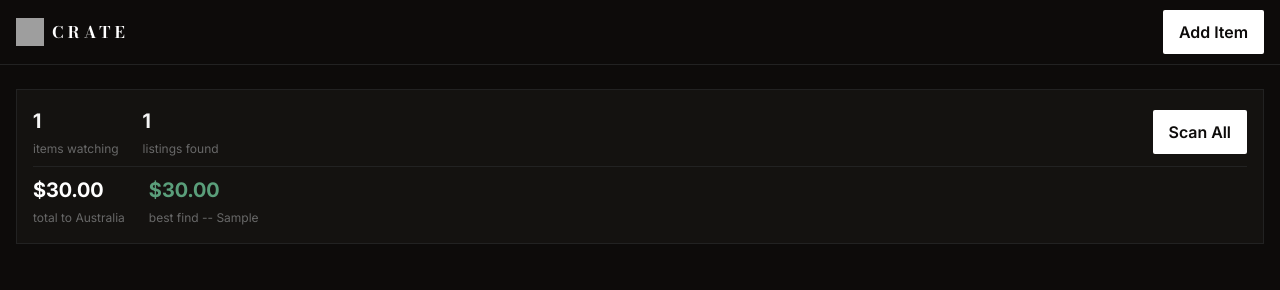
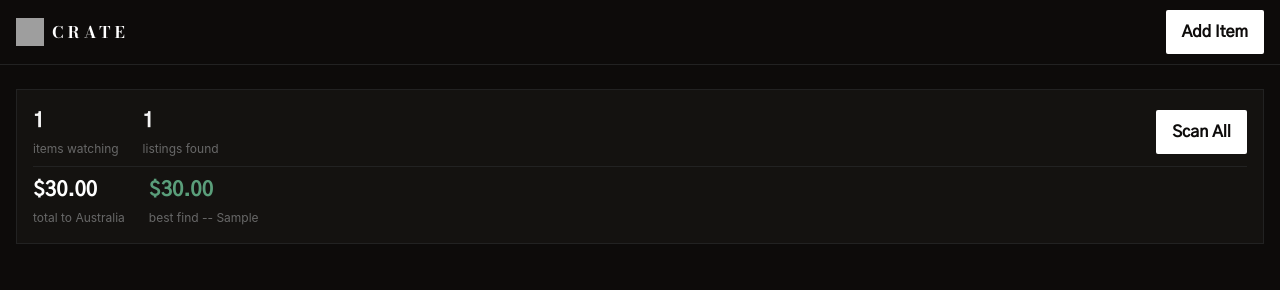
Before and after one commit to jacobem1836/Vinyl-Scraper, a FastAPI app: page / in a window 1280 px wide. Shown: the top 290 px of the page. Run offline with FastAPI, Linux system fonts and the light colour scheme; tables that the repository leaves empty hold one stand-in row (values such as "Sample post"); data that the repository does not hold is empty; some web fonts are replaced; grey boxes are pictures that could not be loaded.

Commit message:
feat(17-01): swap Inter for Gothic A1 in @font-face, --font-sans, and preload
- Replace Inter @font-face with three Gothic A1 declarations (300/400/500)
- Update --font-sans to start with 'Gothic A1' instead of 'Inter'
- Swap base.html preload from Inter-VariableFont to GothicA1-Regular.woff2
- Bodoni Moda @font-face and preload untouched (D-04)
- Relative font paths match existing Bodoni pattern

```diff
--- a/static/style.css
+++ b/static/style.css
@@ -16,9 +16,25 @@
 }
 
 @font-face {
-  font-family: "Inter";
-  src: url("fonts/Inter-VariableFont_opsz,wght.woff2") format("woff2");
-  font-weight: 100 900;
+  font-family: "Gothic A1";
+  src: url("fonts/GothicA1-Light.woff2") format("woff2");
+  font-weight: 300;
+  font-style: normal;
+  font-display: swap;
+}
+
+@font-face {
+  font-family: "Gothic A1";
+  src: url("fonts/GothicA1-Regular.woff2") format("woff2");
+  font-weight: 400;
+  font-style: normal;
+  font-display: swap;
+}
+
+@font-face {
+  font-family: "Gothic A1";
+  src: url("fonts/GothicA1-Medium.woff2") format("woff2");
+  font-weight: 500;
   font-style: normal;
   font-display: swap;
 }
@@ -98,7 +114,7 @@
   --text-subheading:        20px;   /* H2 section headings, stats bar values — reverted */
   --text-heading-secondary: 20px;   /* "All Listings" — matches subheading */
 
-  --font-sans: "Inter", -apple-system, BlinkMacSystemFont, "Segoe UI", Helvetica, Arial, sans-serif;
+  --font-sans: "Gothic A1", -apple-system, BlinkMacSystemFont, "Segoe UI", Helvetica, Arial, sans-serif;
   --font-display: "Bodoni Moda", var(--font-sans);
 }
 
--- a/templates/base.html
+++ b/templates/base.html
@@ -5,7 +5,7 @@
   <meta name="viewport" content="width=device-width, initial-scale=1">
   <title>{% block title %}CRATE{% endblock %}</title>
   <link rel="preload" href="/static/fonts/BodoniModa-Bold.woff2" as="font" type="font/woff2" crossorigin>
-  <link rel="preload" href="/static/fonts/Inter-VariableFont_opsz,wght.woff2" as="font" type="font/woff2" crossorigin>
+  <link rel="preload" href="/static/fonts/GothicA1-Regular.woff2" as="font" type="font/woff2" crossorigin>
   <link rel="stylesheet" href="/static/style.css">
 </head>
 <body>
```
